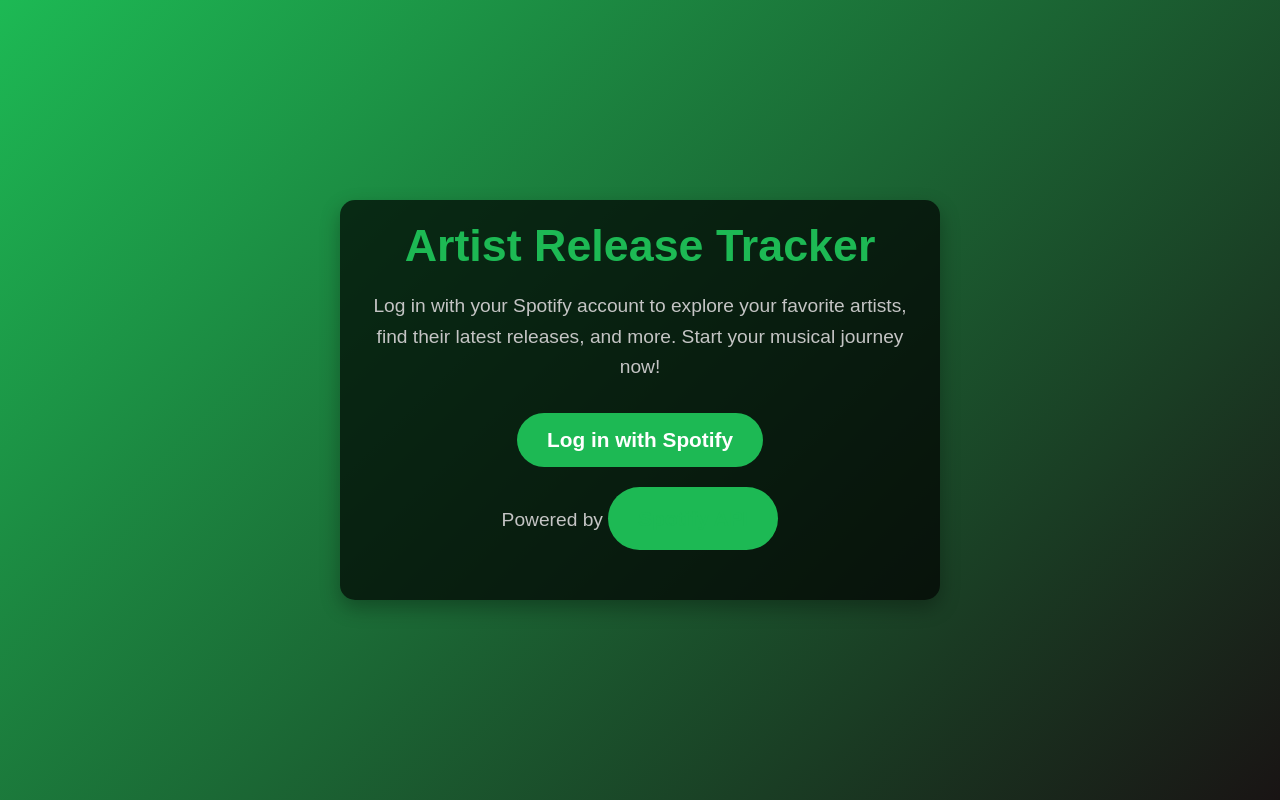
After one commit to justus-t-o/artist-tracker, a Flask app: template templates/landing_page.html in a window 1280 px wide. The commit adds this page. Run offline with Flask 3, Linux system fonts and the light colour scheme; the template is opened without the code that fills it, so the values that code supplies are empty.

Commit message:
update UI

```diff
--- a/app.py
+++ b/app.py
@@ -19,10 +19,7 @@ SCOPES = "user-follow-read user-read-private user-read-email"
 
 @app.route("/")
 def home():
-    return '''
-    <h1>Spotify API Key Generator</h1>
-    <a href="/login">Log in with Spotify</a>
-    '''
+    return render_template("landing_page.html")
 
 @app.route("/login")
 def login():
--- /dev/null
+++ b/templates/landing_page.html
@@ -0,0 +1,91 @@
+<!DOCTYPE html>
+<html lang="en">
+<head>
+    <meta charset="UTF-8">
+    <meta name="viewport" content="width=device-width, initial-scale=1.0">
+    <title>Welcome to Spotify Integration</title>
+    <style>
+        /* General Reset */
+        * {
+            margin: 0;
+            padding: 0;
+            box-sizing: border-box;
+        }
+
+        body {
+            font-family: 'Arial', sans-serif;
+            display: flex;
+            justify-content: center;
+            align-items: center;
+            height: 100vh;
+            margin: 0;
+            background: linear-gradient(135deg, #1db954, #191414);
+            color: white;
+        }
+
+        .container {
+            text-align: center;
+            max-width: 600px;
+            padding: 20px;
+            border-radius: 15px;
+            box-shadow: 0 8px 20px rgba(0, 0, 0, 0.3);
+            background: rgba(0, 0, 0, 0.7);
+        }
+
+        h1 {
+            font-size: 2.8rem;
+            margin-bottom: 20px;
+            color: #1db954;
+        }
+
+        p {
+            font-size: 1.2rem;
+            line-height: 1.6;
+            margin-bottom: 30px;
+            color: #c4c4c4;
+        }
+
+        a {
+            text-decoration: none;
+            font-size: 1.3rem;
+            font-weight: bold;
+            color: white;
+            padding: 15px 30px;
+            background: #1db954;
+            border-radius: 50px;
+            display: inline-block;
+            transition: all 0.3s ease-in-out;
+        }
+
+        a:hover {
+            background: #148c3b;
+            transform: scale(1.05);
+        }
+
+        .footer {
+            margin-top: 20px;
+            font-size: 0.9rem;
+            color: #999;
+        }
+
+        .footer a {
+            color: #1db954;
+            text-decoration: none;
+        }
+
+        .footer a:hover {
+            text-decoration: underline;
+        }
+    </style>
+</head>
+<body>
+    <div class="container">
+        <h1>Artist Release Tracker</h1>
+        <p>Log in with your Spotify account to explore your favorite artists, find their latest releases, and more. Start your musical journey now!</p>
+        <a href="/login">Log in with Spotify</a>
+        <div class="footer">
+            <p>Powered by <a href="https://developer.spotify.com/" target="_blank">Spotify API</a></p>
+        </div>
+    </div>
+</body>
+</html>
```
Also changed, not shown: templates/latest_releases.html (+111 -7 lines), templates/list_artists.html (+126 -6 lines).
